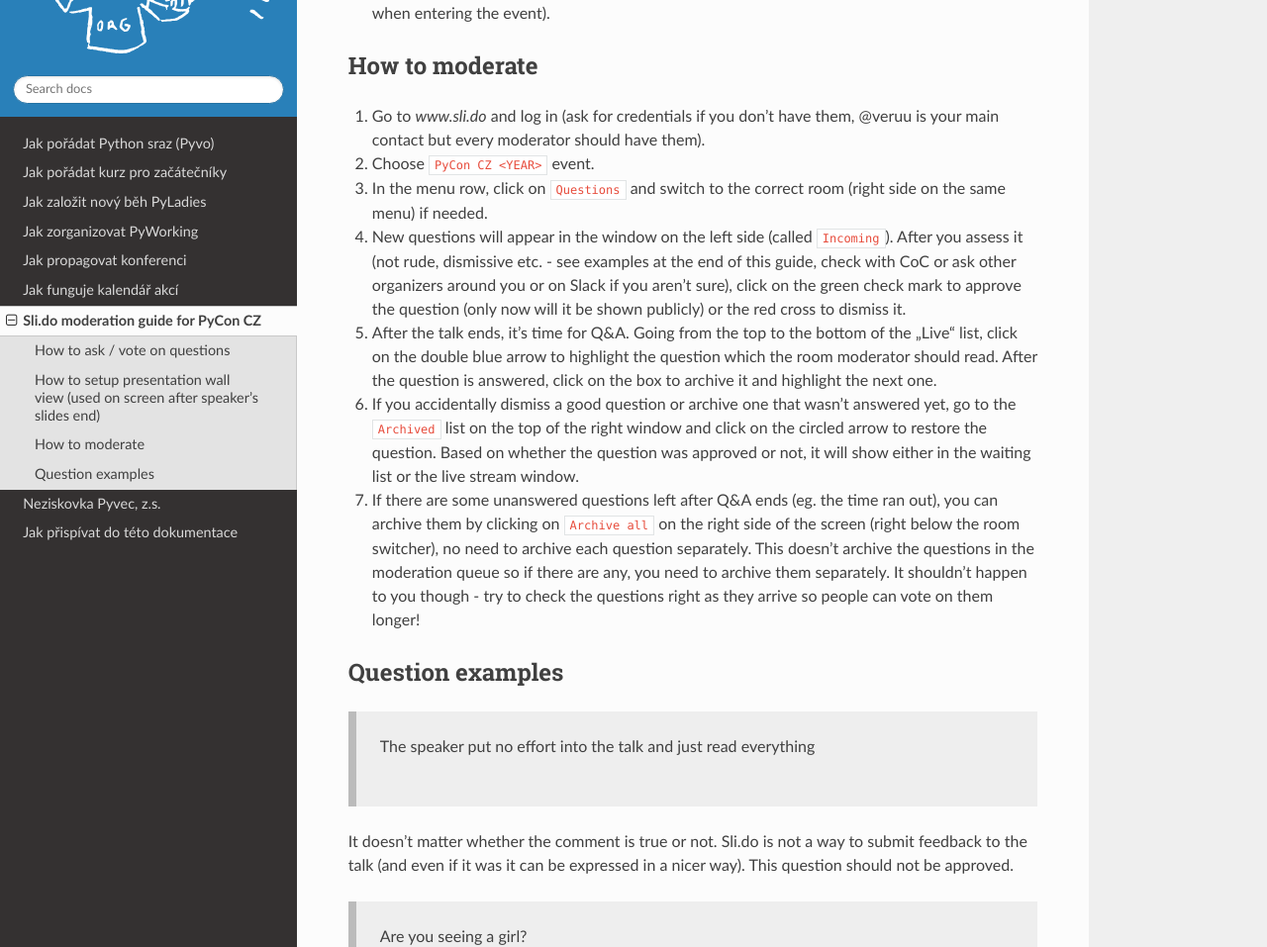
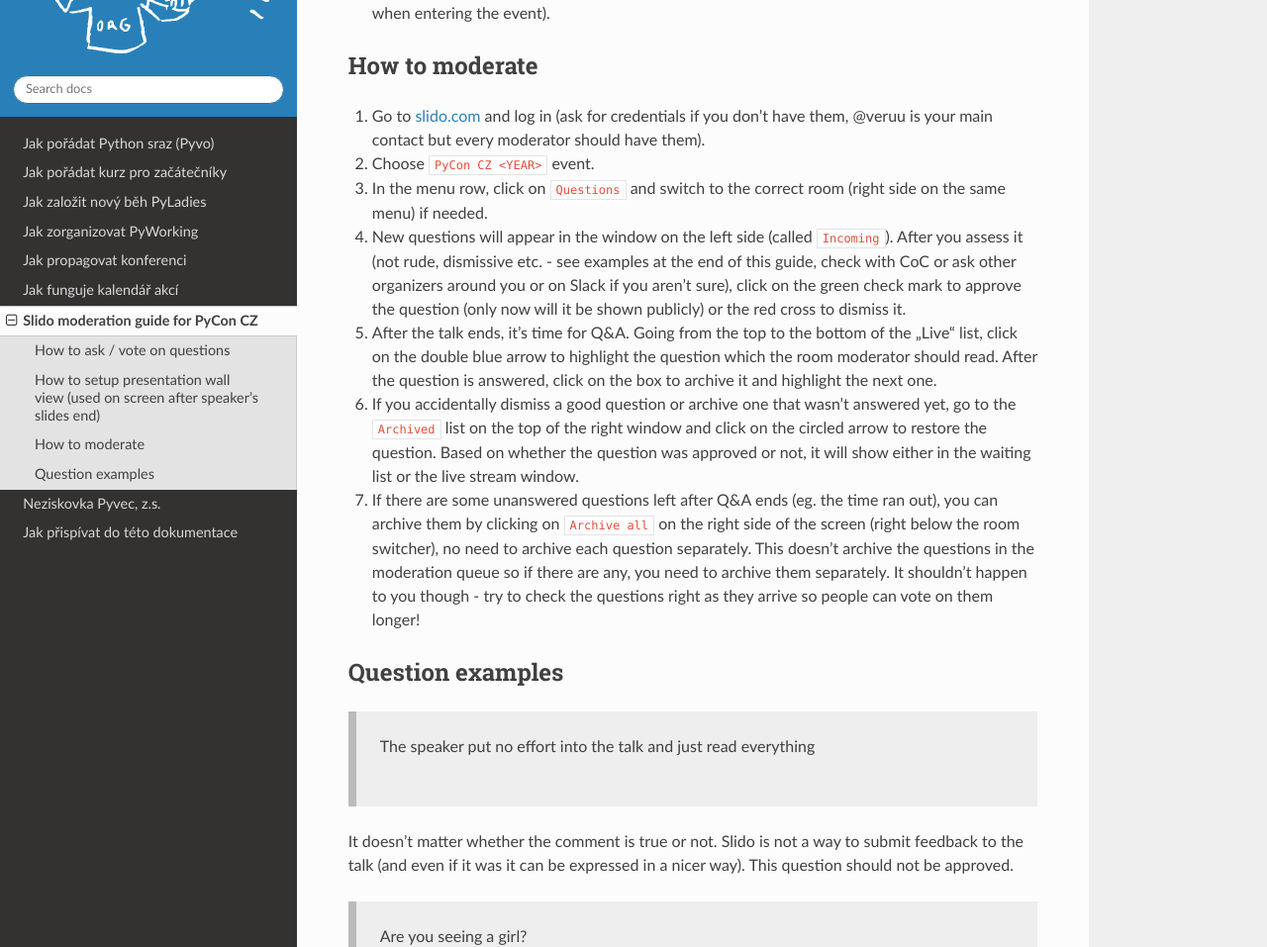
Before and after one commit to pyvec/docs.pyvec.org, a Sphinx documentation site: the page built from docs/guides/slido-moderation.md, in a window 1280 px wide and 1400 px high, scrolled down 443 px. Shown: the part 150-1107 px from the top of the window at 99% size. Built offline with Sphinx 7.4.7 and the Read the Docs theme 3.1.0, drawn with Linux system fonts in a browser that asks for light colours; some of the changed text lies outside the part shown.

Commit message:
sli.do -> slido.com

```diff
--- a/docs/guides/slido-moderation.md
+++ b/docs/guides/slido-moderation.md
@@ -1,4 +1,4 @@
-# Sli.do moderation guide for PyCon CZ
+# Slido moderation guide for PyCon CZ
 
 
 The main reason for question moderation is that some people like to hide behind
@@ -10,7 +10,8 @@
 
 ## How to ask / vote on questions
 
-1) Go to *www.sli.do* and use ``#pyconcz`` code to join the event
+1) Go to [slido.com](http://www.slido.com/) and use ``#pyconcz`` code to join
+   the event
 2) Choose the room you are in.
 3) Type your question or upvote already existing ones.
 
@@ -25,7 +26,8 @@
 
 ## How to moderate
 
-1) Go to *www.sli.do* and log in (ask for credentials if you don't have them,
+1) Go to [slido.com](http://www.slido.com/) and log in (ask for credentials
+   if you don't have them,
    @veruu is your main contact but every moderator should have them).
 2) Choose ``PyCon CZ <YEAR>`` event.
 3) In the menu row, click on ``Questions`` and switch to the correct room (right
@@ -57,7 +59,7 @@
 
 > The speaker put no effort into the talk and just read everything
 
-It doesn't matter whether the comment is true or not. Sli.do is not a way to
+It doesn't matter whether the comment is true or not. Slido is not a way to
 submit feedback to the talk (and even if it was it can be expressed in a nicer
 way). This question should not be approved.
 
```
